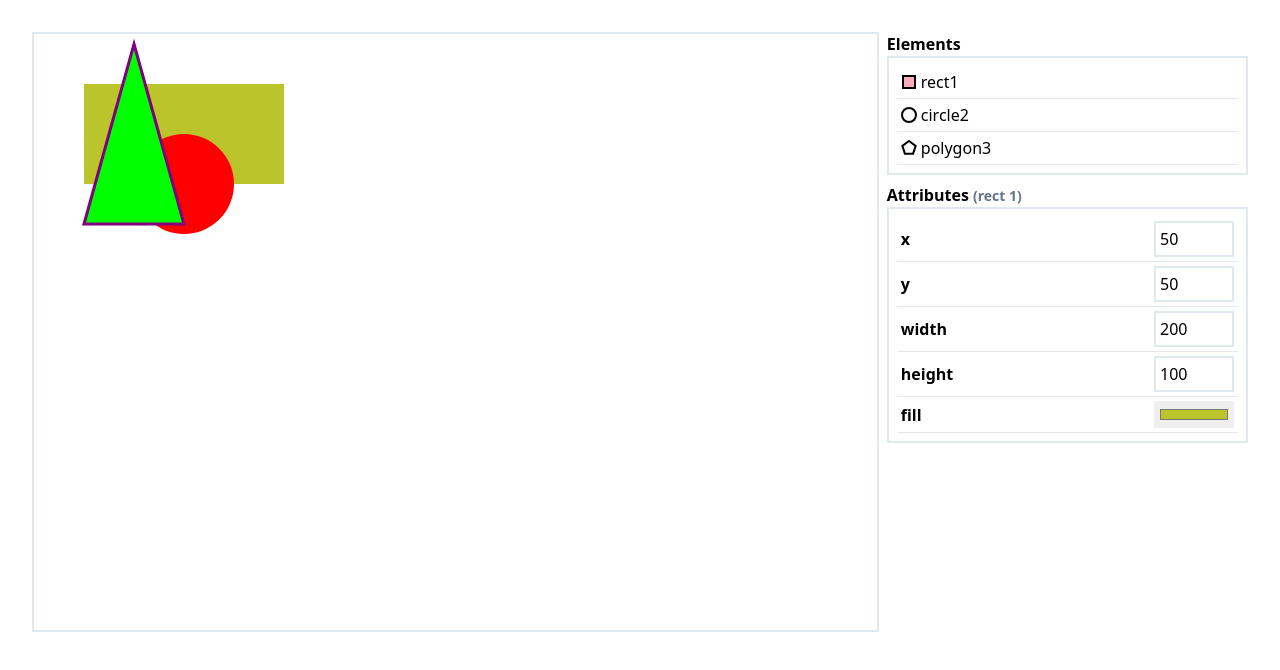
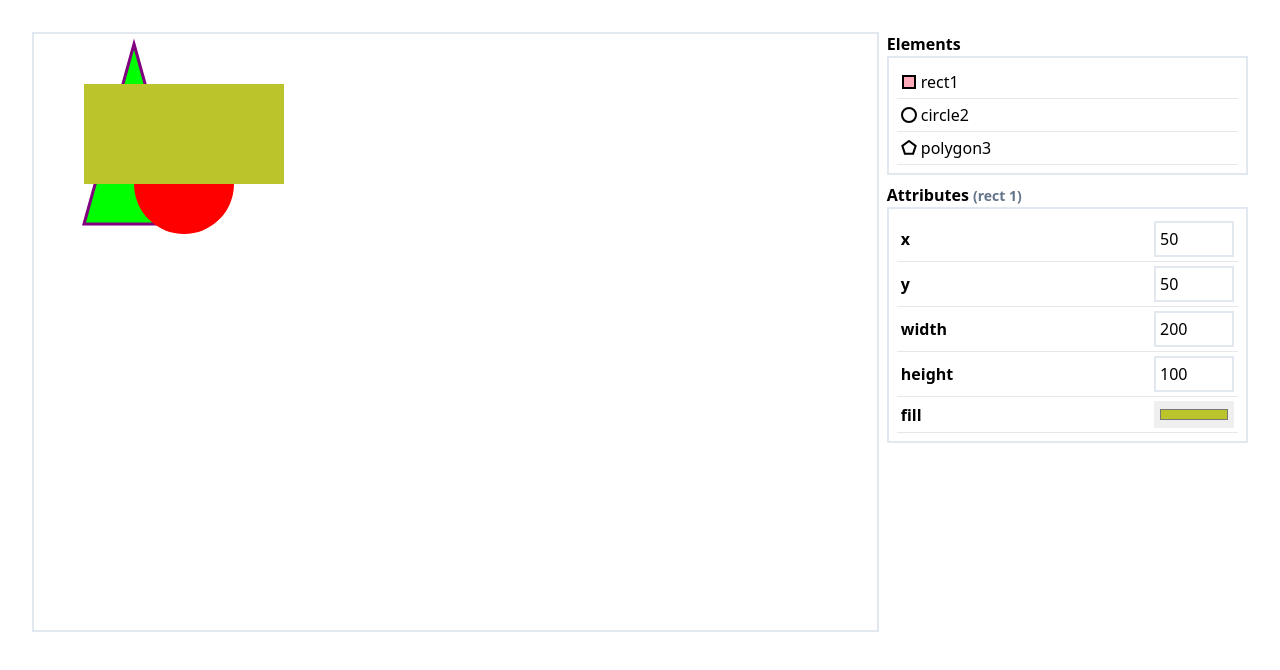
Before and after one commit to Markus-ipse/SVG-tide, a React (Vite) app: page / in a window 1280 px wide. Shown: the top 670 px of the page. Built offline with nearby package versions, Linux system fonts and the light colour scheme.

Commit message:
feat: stack elements in same order as the list

```diff
--- a/src/App.tsx
+++ b/src/App.tsx
@@ -81,10 +81,10 @@ export function App() {
   return (
     <div className="flex m-8">
       <svg width="900" height="600" className="border-2 border-slate-200">
-        {svgElements.map((element) => {
+        {svgElements.toReversed().map((element) => {
           const { type, attr } = element;
           return (
-            <g id={element.id.toString()}>
+            <g id={element.id.toString()} key={element.id}>
               <title>{`${type} ${element.id}`}</title>
               {createElement(type, {
                 onClick: () => setSelectedElementId(element.id),
--- a/tsconfig.app.json
+++ b/tsconfig.app.json
@@ -2,9 +2,9 @@
   "compilerOptions": {
     "composite": true,
     "tsBuildInfoFile": "./node_modules/.tmp/tsconfig.app.tsbuildinfo",
-    "target": "ES2020",
+    "target": "ES2022",
     "useDefineForClassFields": true,
-    "lib": ["ES2020", "DOM", "DOM.Iterable"],
+    "lib": ["ES2023", "DOM", "DOM.Iterable"],
     "module": "ESNext",
     "skipLibCheck": true,
 
```
